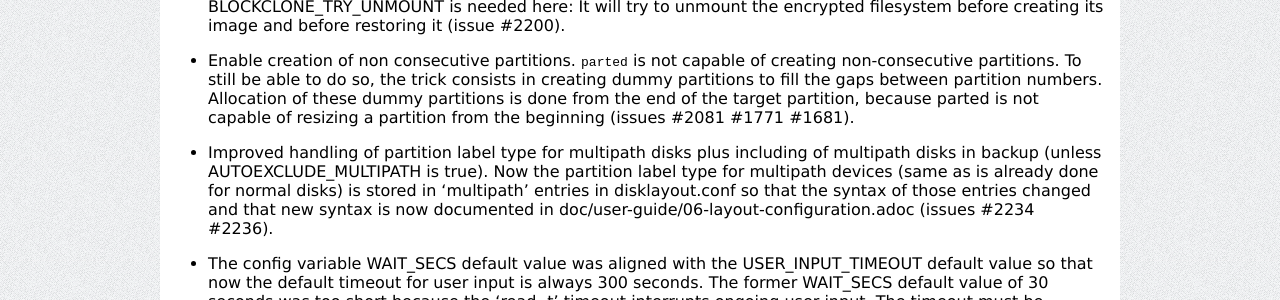
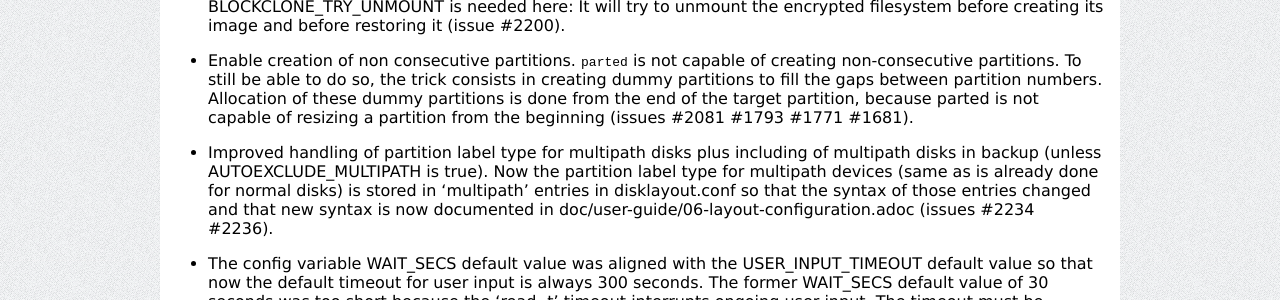
Before and after one commit to rear/rear.github.com, a Jekyll site: the page built from documentation/release-notes-2-6.md, in a window 1280 px wide and 900 px high, scrolled down 3101 px. Shown: the part 209-509 px from the top of the window. Built offline with Jekyll 4.4.1, drawn with Linux system fonts in a browser that asks for light colours; comment, search, counter and statistics services are not loaded; some of the changed text lies outside the part shown.

Commit message:
Update release-notes-2-6.md
Added issue 1793 to the "creation of non consecutive partitions" entries.

```diff
--- a/documentation/release-notes-2-6.md
+++ b/documentation/release-notes-2-6.md
@@ -201,7 +201,7 @@
 To still be able to do so, the trick consists in creating dummy partitions
 to fill the gaps between partition numbers. Allocation of these dummy partitions
 is done from the end of the target partition, because parted is not capable
-of resizing a partition from the beginning (issues #2081 #1771 #1681).
+of resizing a partition from the beginning (issues #2081 #1793 #1771 #1681).
 
 * Improved handling of partition label type for multipath disks plus
 including of multipath disks in backup (unless AUTOEXCLUDE_MULTIPATH is true).
@@ -453,7 +453,7 @@
 plus better description of OUTPUT=RAMDISK
 and RESULT_FILES in default.conf (issue #2148).
 
-* Enable creation of non consecutive partitions (issues #2081 #1771 #1681).
+* Enable creation of non consecutive partitions (issues #2081 #1793 #1771 #1681).
 
 * The new SUSE-specific script finalize/SUSE_LINUX/i386/675_install_shim.sh
 calls 'shim-install' inside chroot on the recreated target system
```
